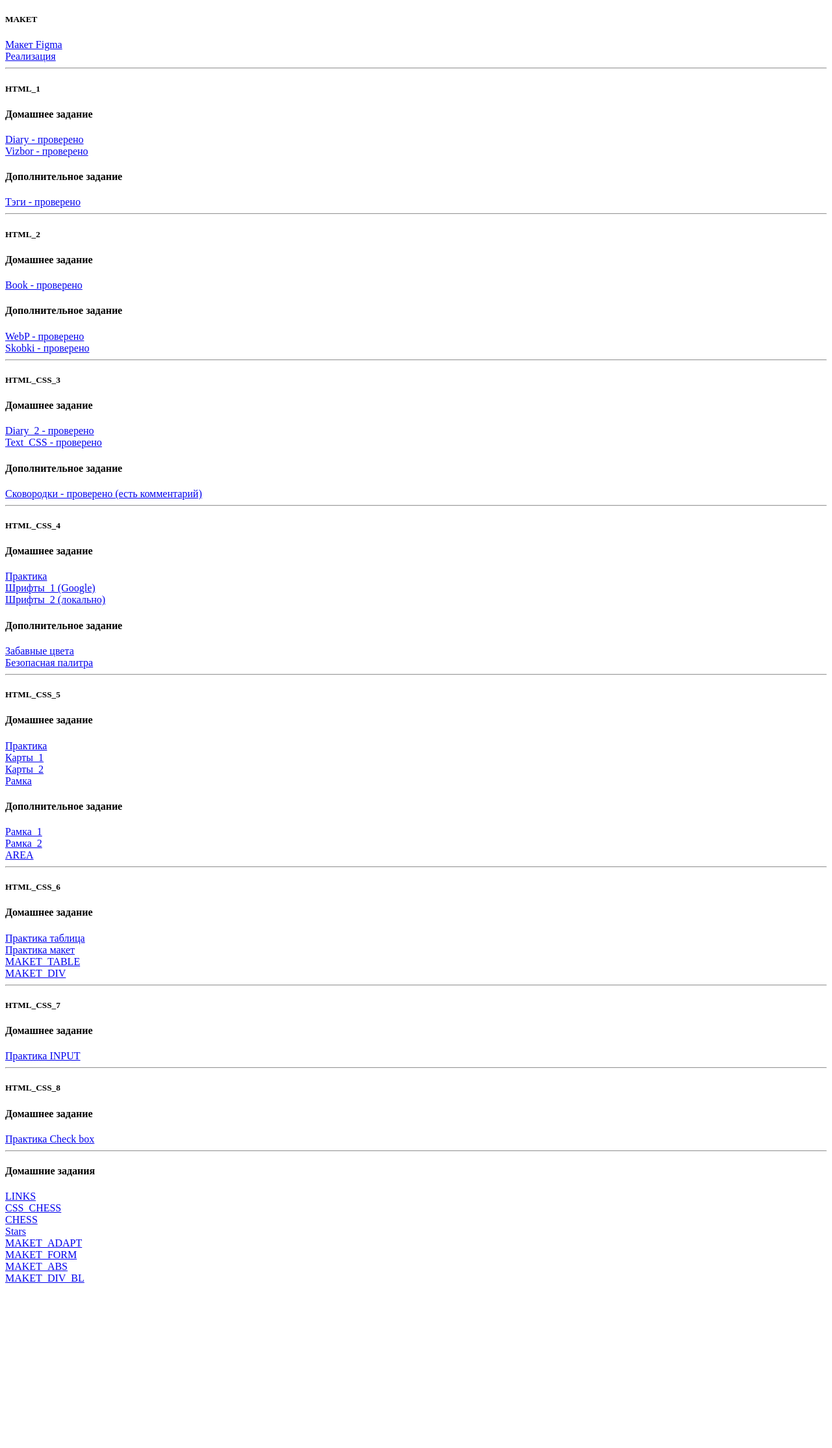
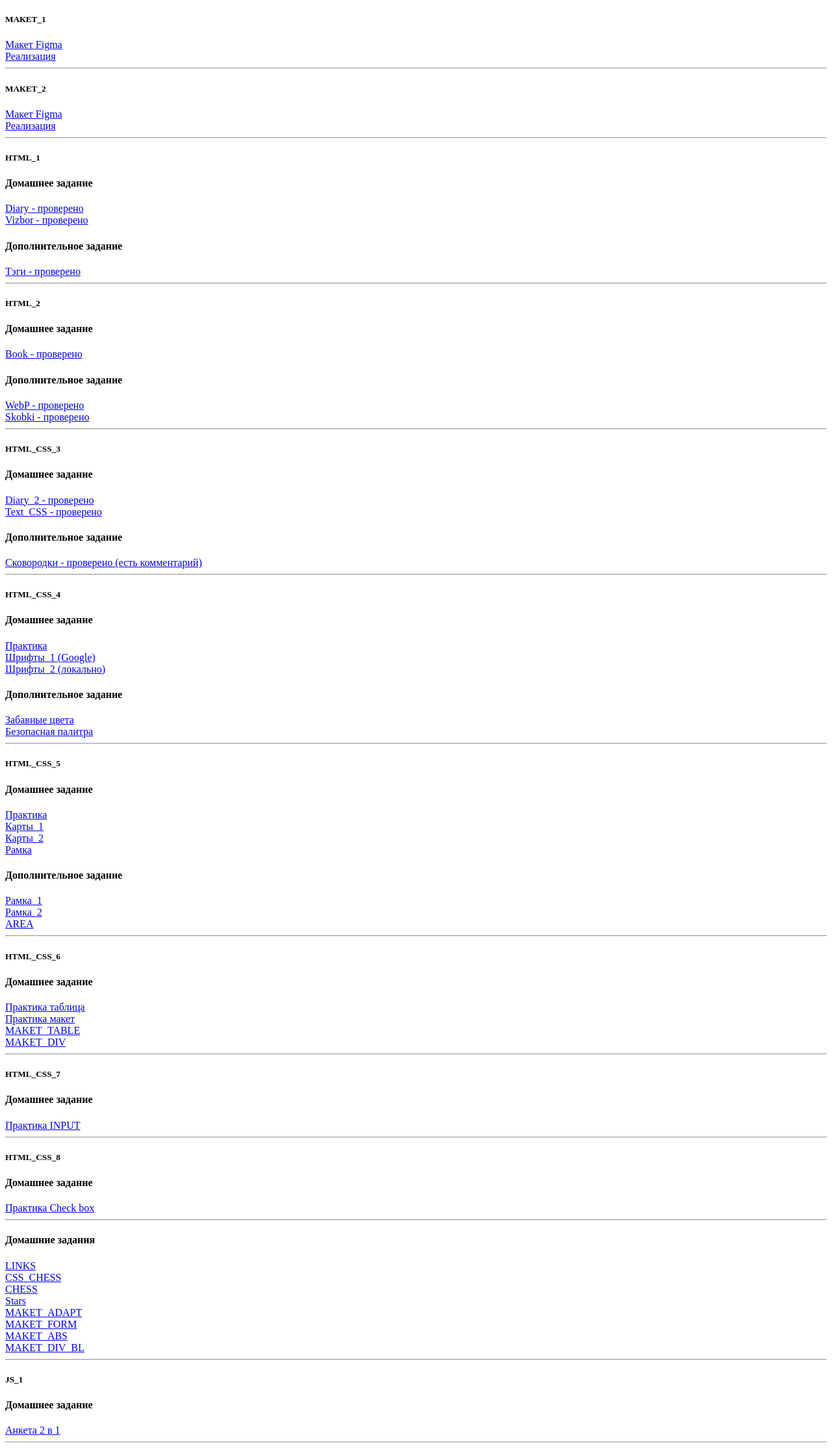
Before and after one commit to VadimBezverhov/Vadim_Bezverhov, a plain HTML site: page index.html in a window 1280 px wide. Shown: the whole page at 65% size. Before the commit the page ends 1984 px from the top, so only its background shows below. Drawn offline with Linux system fonts and the light colour scheme.

Commit message:
Maket_2 part 1

```diff
--- a/index.html
+++ b/index.html
@@ -6,10 +6,16 @@
     <title>Безверхов ДЗ</title>
 </head>
 <body>
-    <h5>МАКЕТ</h5>
+    <h5>МАКЕТ_1</h5>
     <a href="https://www.figma.com/design/21sqAicmOxEWbIfxXQbGEK/%D0%B0%D0%B2%D1%82%D0%BE%D1%81%D0%B5%D1%80%D0%B2%D0%B8%D1%81?node-id=0-1&p=f&t=HyeAlm6n2Y58pLcC-0" target="_blank">Макет Figma</a>
     <br>
     <a href="home/maket_1/index.html">Реализация</a>
+    <hr>
+
+    <h5>МАКЕТ_2</h5>
+    <a href="https://www.figma.com/design/l4oAkZPQPSHquddTcrrYyW/%D0%B2%D0%B5%D1%82%D0%B5%D1%80%D0%B8%D0%BD%D0%B0%D1%80%D0%BD%D1%8B%D0%B9-%D1%86%D0%B5%D0%BD%D1%82%D1%80?node-id=0-1&p=f&t=yKX6HDckPIf0zMpE-0" target="_blank">Макет Figma</a>
+    <br>
+    <a href="home/maket_2/index.html">Реализация</a>
     <hr>
 
     <h5>HTML_1</h5>
@@ -109,6 +115,13 @@
     <br>
     <a href="home/html_css_7/maket_div_bl.html">MAKET_DIV_BL</a>
     <br>
+    <hr>
+
+    <h5>JS_1</h5>
+    <h4>Домашнее задание</h4>
+    <a href="home/js_1/anketa.html">Анкета 2 в 1</a>
+    <br>
+    <hr>
 
 
 </body>
```
